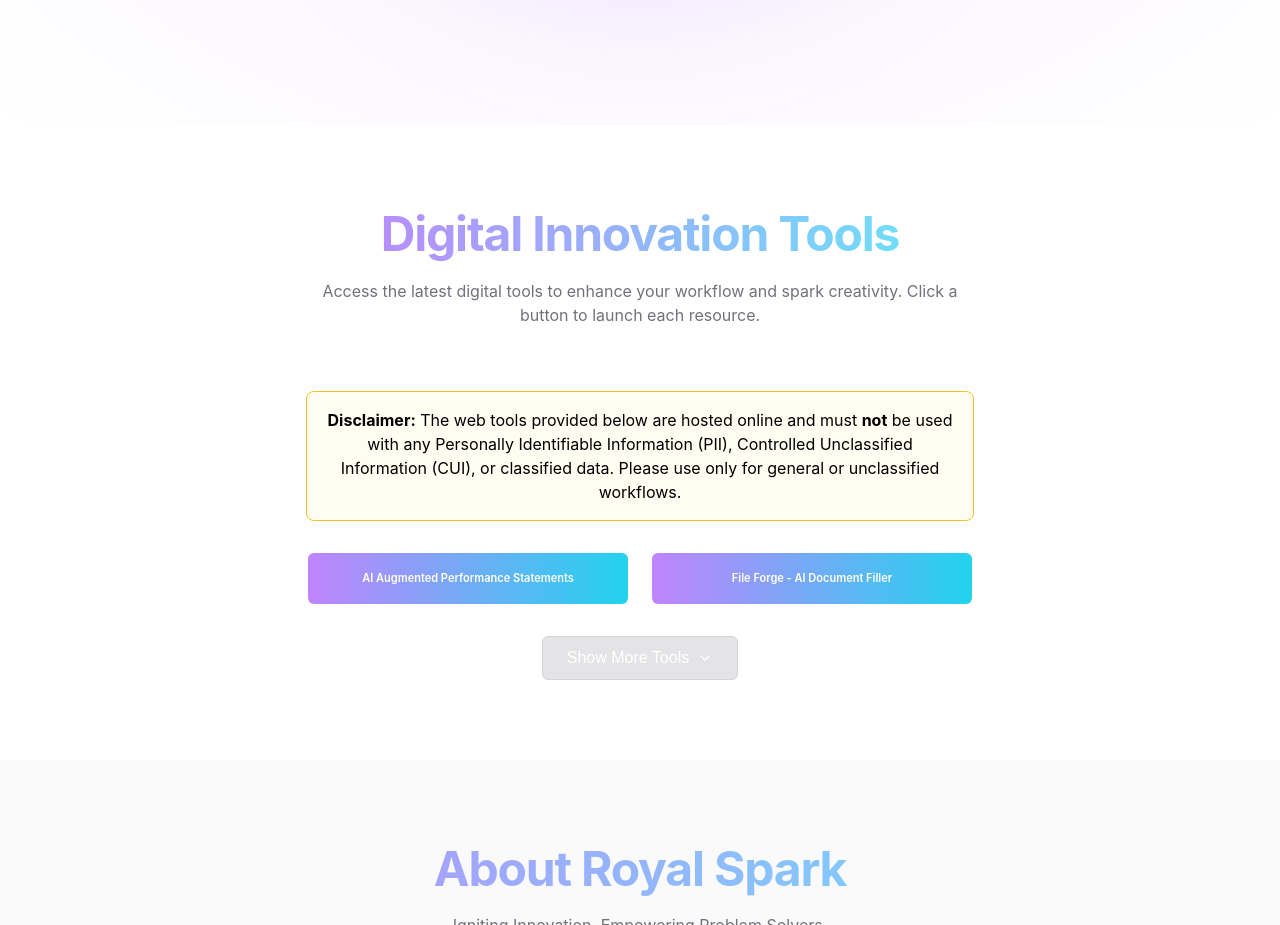
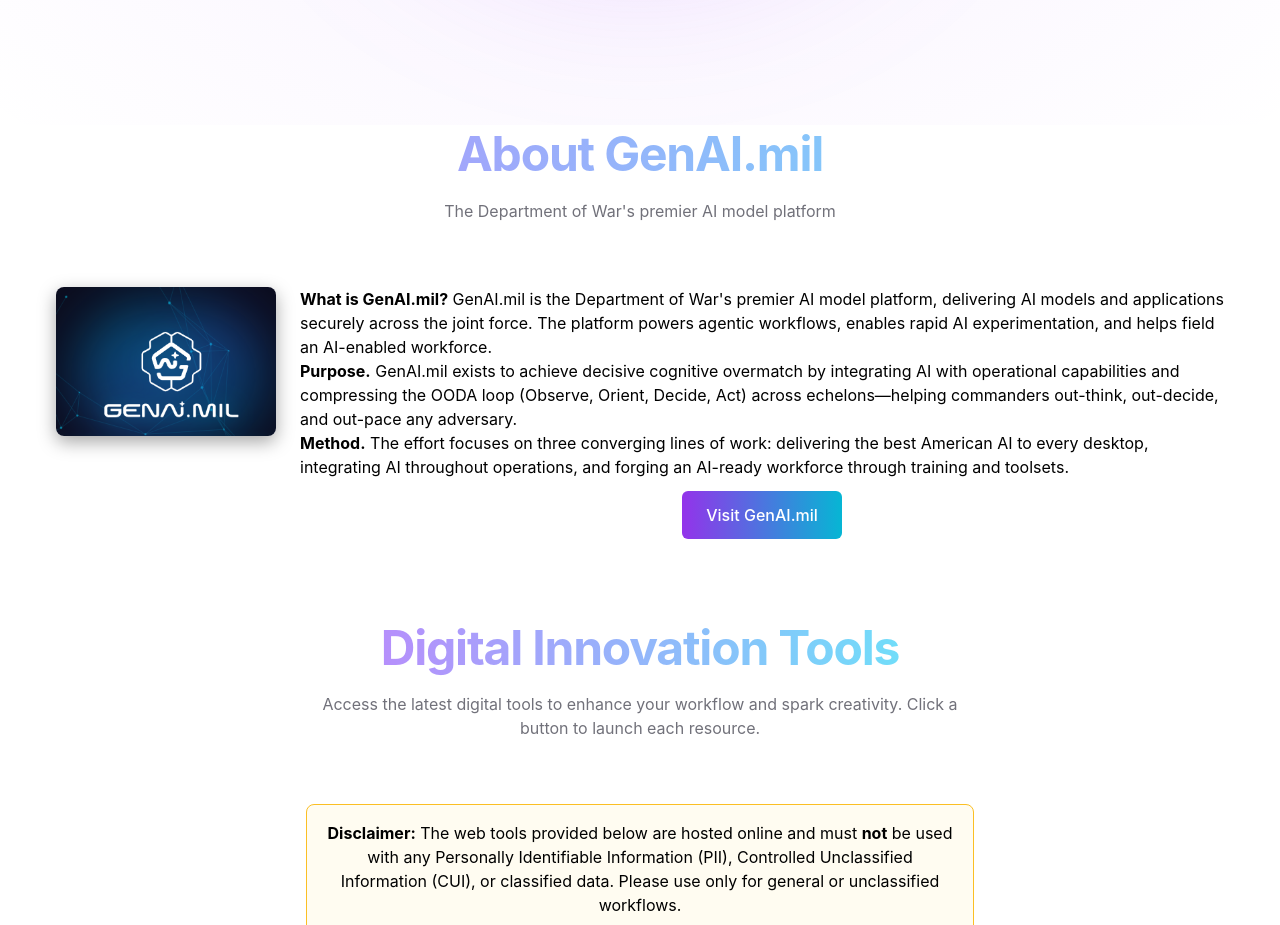
Before and after one commit to Royal-Spark/Landing-Page, a plain HTML site: page index.html in a window 1280 px wide. Shown: the part 845-1770 px from the top of the page. Drawn offline with Linux system fonts and the light colour scheme.

```diff
--- a/index.html
+++ b/index.html
@@ -1010,6 +1010,32 @@
                         </div>
                 </div>
             </section>
+			<section id="genai" class="genai-section">
+    <div class="section-container genai-container">
+        <div class="section-header">
+            <h2 class="section-title">About GenAI.mil</h2>
+            <p class="section-description">The Department of War's premier AI model platform</p>
+        </div>
+
+        <div class="genai-content" style="display:flex;gap:1.5rem;align-items:flex-start;flex-wrap:wrap;">
+            <div class="genai-logo-wrap" style="flex:0 0 220px;">
+                <img src="GenAILogo.png" alt="GenAI.mil logo" class="genai-logo" style="max-width:100%;height:auto;border-radius:8px;box-shadow:0 6px 18px rgba(0,0,0,0.35);" />
+            </div>
+
+            <div class="genai-text" style="flex:1 1 360px;min-width:260px;">
+                <p><strong>What is GenAI.mil?</strong> GenAI.mil is the Department of War's premier AI model platform, delivering AI models and applications securely across the joint force. The platform powers agentic workflows, enables rapid AI experimentation, and helps field an AI-enabled workforce.</p>
+
+                <p><strong>Purpose.</strong> GenAI.mil exists to achieve decisive cognitive overmatch by integrating AI with operational capabilities and compressing the OODA loop (Observe, Orient, Decide, Act) across echelons—helping commanders out-think, out-decide, and out-pace any adversary.</p>
+
+                <p><strong>Method.</strong> The effort focuses on three converging lines of work: delivering the best American AI to every desktop, integrating AI throughout operations, and forging an AI-ready workforce through training and toolsets.</p>
+
+                <div style="margin-top:0.75rem; text-align:center;">
+                    <a class="primary-button" href="https://genai.mil" target="_blank" rel="noopener noreferrer" style="display:inline-block">Visit GenAI.mil</a>
+                </div>
+            </div>
+        </div>
+    </div>
+</section>
             <section id="tools" class="tools-section">
                 <div class="section-container tools-container">
                     <div class="section-header">
```
